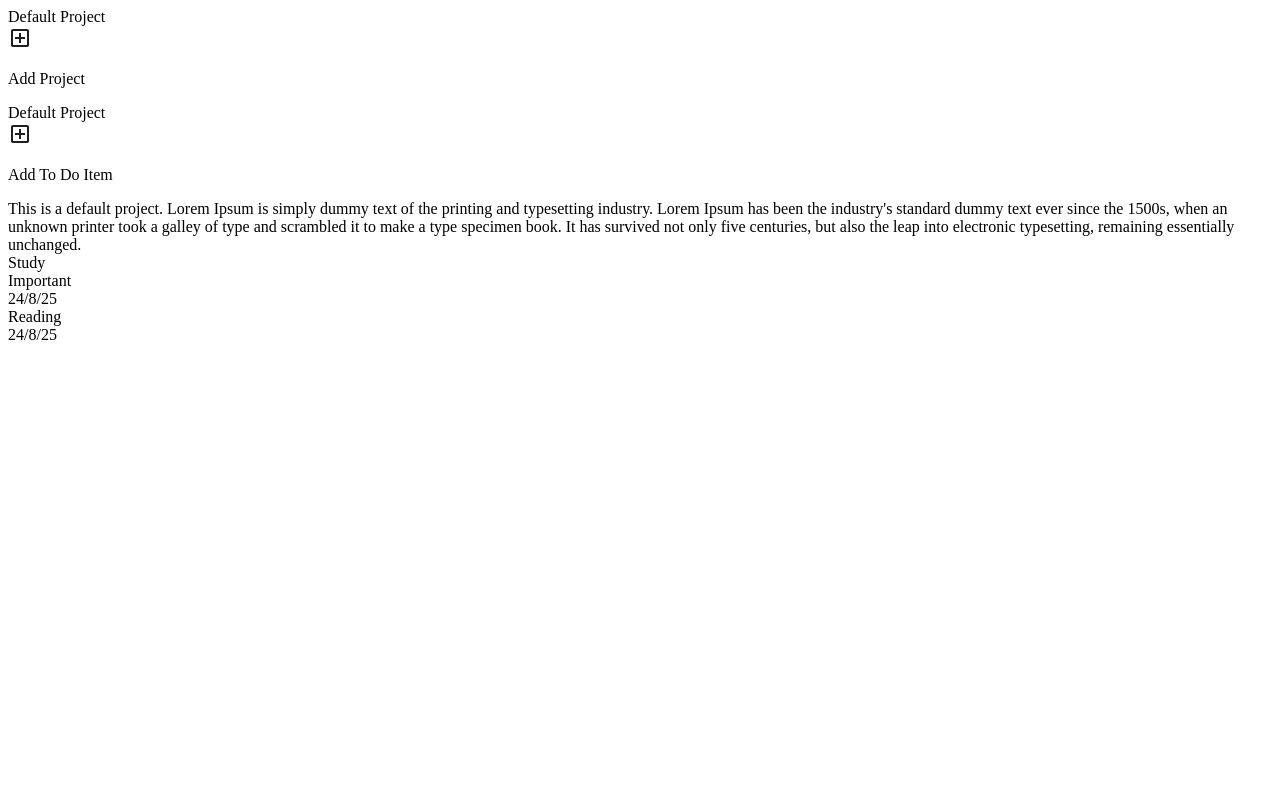
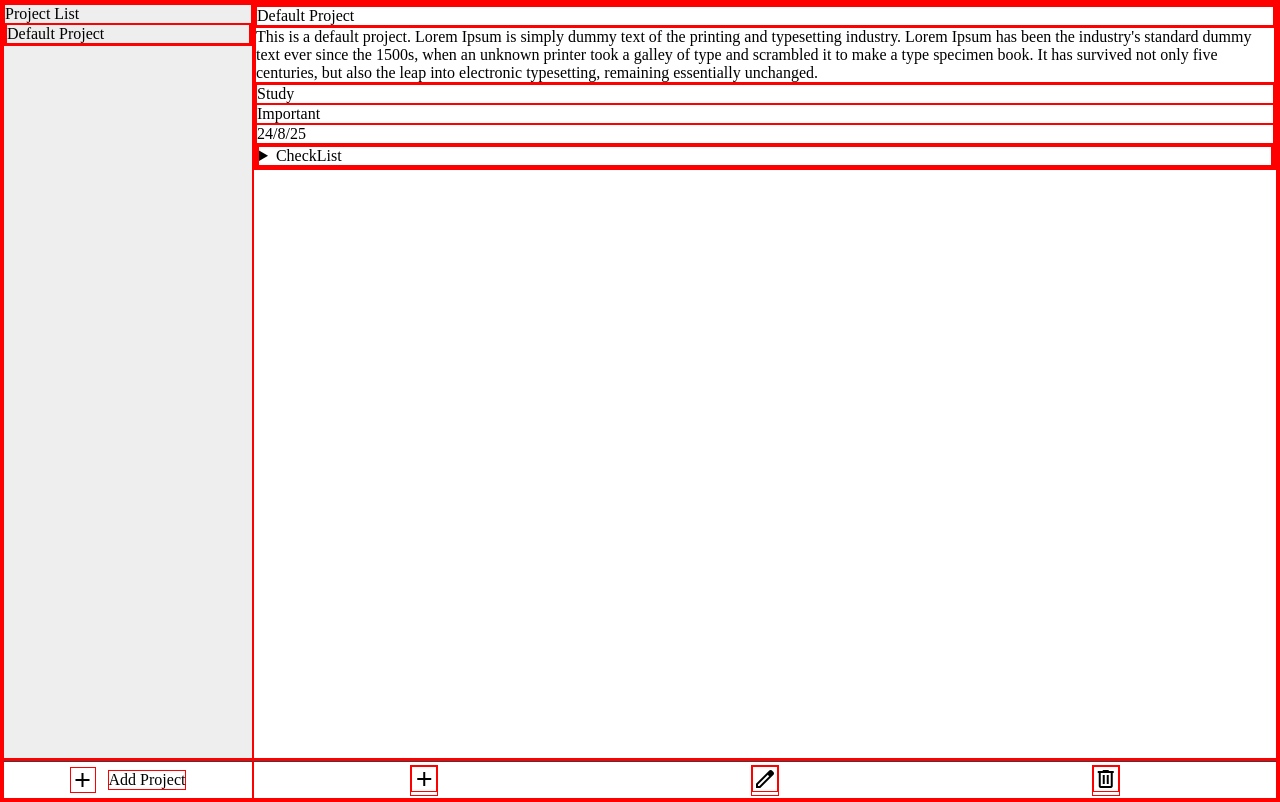
Before and after one commit to celineWan1210/to-do-list, a website built with webpack: page src/template.html in a window 1280 px wide. Built offline with nearby package versions, Linux system fonts and the light colour scheme.

Commit message:
Update html and css outer layout

```diff
--- a/src/index.js
+++ b/src/index.js
@@ -3,6 +3,8 @@ import createProject from "./functions/project.js"
 import {createTodoItem} from "./functions/to-do-item.js"
 import { deleteItem, editTodoItem } from "./functions/to-do-list.js"
 import { createCheckListItem, deleteCheckListItem, completeCheckListItem, editCheckListItem, uncheckCheckListItem } from "./functions/checkList.js";
+
+import './style.css';
 
 // create default project and save as JSON
 function start() {
@@ -12,7 +14,7 @@ function start() {
 
     //  item can created if it does not exists before and save
     const item1Title = "Reading";
-    const item1ID = "ee7f5f67-0d5f-4b56-be90-b5093ef0479f";
+    const item1ID = "99f18eb0-b87e-4fc5-8763-1ca6ce505f40";
 
     // Reminder for DATE: its year month(december is 11) day
     // true if high priority
@@ -20,11 +22,11 @@ function start() {
 
     // check list item under to do item
     createCheckListItem(projectName, item1ID, "Read Atomic Habits");
-    const checkListItem1ID = "bdde9c37-410b-400c-a564-ff7626d1c6fe";
+    const checkListItem1ID = "edcd434f-baf1-43b8-96fd-0d5c128bcb75";
 
     // // delete check list item
     // deleteCheckListItem(projectName, item1Title, "ID");
-    completeCheckListItem(projectName, item1ID, checkListItem1ID);
+    // completeCheckListItem(projectName, item1ID, checkListItem1ID);
     // edit the check list title
     // editCheckListItem(projectName, item1ID, checkListItem1ID, "New title");
 
--- a/src/style.css
+++ b/src/style.css
@@ -0,0 +1,52 @@
+* {
+    padding: 0px;
+    margin: 0px;
+    box-sizing: border-box;
+    border: 1px solid red;
+}
+
+:root {
+    --main-color: #eeeeee;
+    --secondary-color: #393e46;
+}
+
+body {
+    display: flex;
+    min-height: 100vh;
+    flex-direction: column;
+    justify-content: space-between;
+}
+
+.content, .footer {
+    display: grid;
+    grid-template-columns: 250px 1fr;
+}
+
+.content {
+    flex: 1;
+}
+
+.footer {
+    height: 5vh;
+}
+
+/* arrange footer for both side bar and main content */
+.sidebar {
+    background-color: var(--main-color);
+}
+
+.side-bar-end, .main-content-footer {
+    display: flex;
+    align-items: center;
+
+    border-top: 1px solid var(--secondary-color);
+}
+
+.side-bar-end {
+    justify-content: center;
+    gap: 12px;
+}
+
+.main-content-footer {
+    justify-content: space-around;
+}
--- a/src/template.html
+++ b/src/template.html
@@ -4,34 +4,32 @@
     <meta charset="UTF-8">
     <meta name="viewport" content="width=device-width, initial-scale=1.0">
     <title>Document</title>
-    <link rel="stylesheet" href="style.css">
+    <link rel="stylesheet" href="https://fonts.googleapis.com/css2?family=Material+Symbols+Outlined"/>
 </head>
 <body>
+    <div class="content">
         <div class="sidebar">
-        <div class="project-toggle">
-            Default Project
+            <div class="project-title">
+                Project List
+
+                <div class="projects">
+                    <p class="project-1">Default Project</p>
                 </div>
 
-        <div class="side-bar-end">
-            <svg xmlns="http://www.w3.org/2000/svg" height="24px" viewBox="0 -960 960 960" width="24px" fill="#1f1f1f"><path d="M440-280h80v-160h160v-80H520v-160h-80v160H280v80h160v160ZM200-120q-33 0-56.5-23.5T120-200v-560q0-33 23.5-56.5T200-840h560q33 0 56.5 23.5T840-760v560q0 33-23.5 56.5T760-120H200Zm0-80h560v-560H200v560Zm0-560v560-560Z"/></svg>
-            <p>Add Project</p>
             </div>
         </div>
+
         <div class="main-content">
             <div class="project-info">
                 <div class="project-header">
                     <div class="project-title">
                         Default Project
                     </div>
-                <div class="add-to-do-item">
-                    <svg xmlns="http://www.w3.org/2000/svg" height="24px" viewBox="0 -960 960 960" width="24px" fill="#1f1f1f"><path d="M440-280h80v-160h160v-80H520v-160h-80v160H280v80h160v160ZM200-120q-33 0-56.5-23.5T120-200v-560q0-33 23.5-56.5T200-840h560q33 0 56.5 23.5T840-760v560q0 33-23.5 56.5T760-120H200Zm0-80h560v-560H200v560Zm0-560v560-560Z"/></svg>
-                    <p>Add To Do Item</p>
-                </div>
                 </div>
                 <div class="desc">
                     This is a default project. Lorem Ipsum is simply dummy text of the printing and typesetting industry. Lorem Ipsum has been the industry's standard dummy text ever since the 1500s, when an unknown printer took a galley of type and scrambled it to make a type specimen book. It has survived not only five centuries, but also the leap into electronic typesetting, remaining essentially unchanged.
                 </div>
-            <div class="project-unexpand">
+                <div class="project-1">
                     <div class="project-title">
                         Study
                     </div>
@@ -41,15 +39,40 @@
                     <div class="project-date">
                         24/8/25
                     </div>
+
+                    <div class="details">
+                        <details>
+                            <summary>CheckList</summary>
+                            <input type="checkbox" id="check-list-1" name="check-list-1">
+                            <label for="check-list-1">FIT1045</label>
+                        </details>
+                    </div>
+                </div>
+            </div>
+        </div>
     </div>
 
-            <div class="project-unexpand">
-                <div class="project-title">
-                    Reading
+    <div class="footer">
+        <div class="side-bar-end">
+            <span class="material-symbols-outlined">add</span>
+            <p>Add Project</p>
         </div>
-                <div class="project-date">
-                    24/8/25
+
+        <div class="main-content-footer">
+            <div class="add-to-do">
+                <span class="material-symbols-outlined">
+                    add
+                </span>
             </div>
+            <div class="edit-to-do">
+                <span class="material-symbols-outlined">
+                    edit
+                </span>
+            </div>
+            <div class="delete-todo">
+                <span class="material-symbols-outlined">
+                    delete
+                </span>
             </div>
         </div>
     </div>
```
Lines whose indentation alone changed are shown as unchanged.
